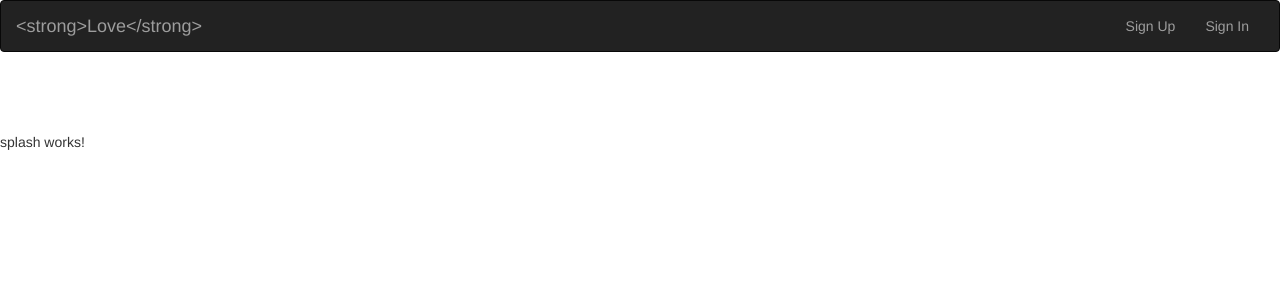
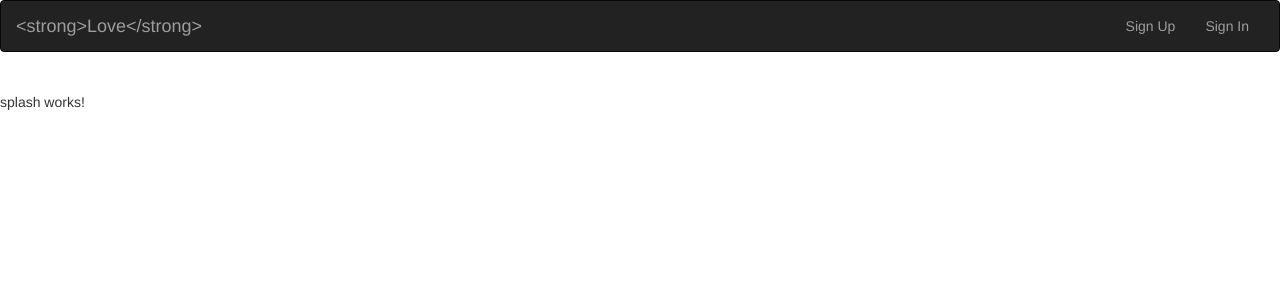
Before and after one commit to JoeyVinyard/StrongLove, an Angular app: page / in a window 1280 px wide. Shown: the top 300 px of the page. Built offline with nearby package versions, Linux system fonts and the light colour scheme.

Commit message:
Pushing to create a merge conflict

```diff
--- a/src/styles.css
+++ b/src/styles.css
@@ -1,4 +1,4 @@
 /* You can add global styles to this file, and also import other style files */
 .main-content{
-	padding-top: 60px;
+	padding-top: 20px;
 }
```
